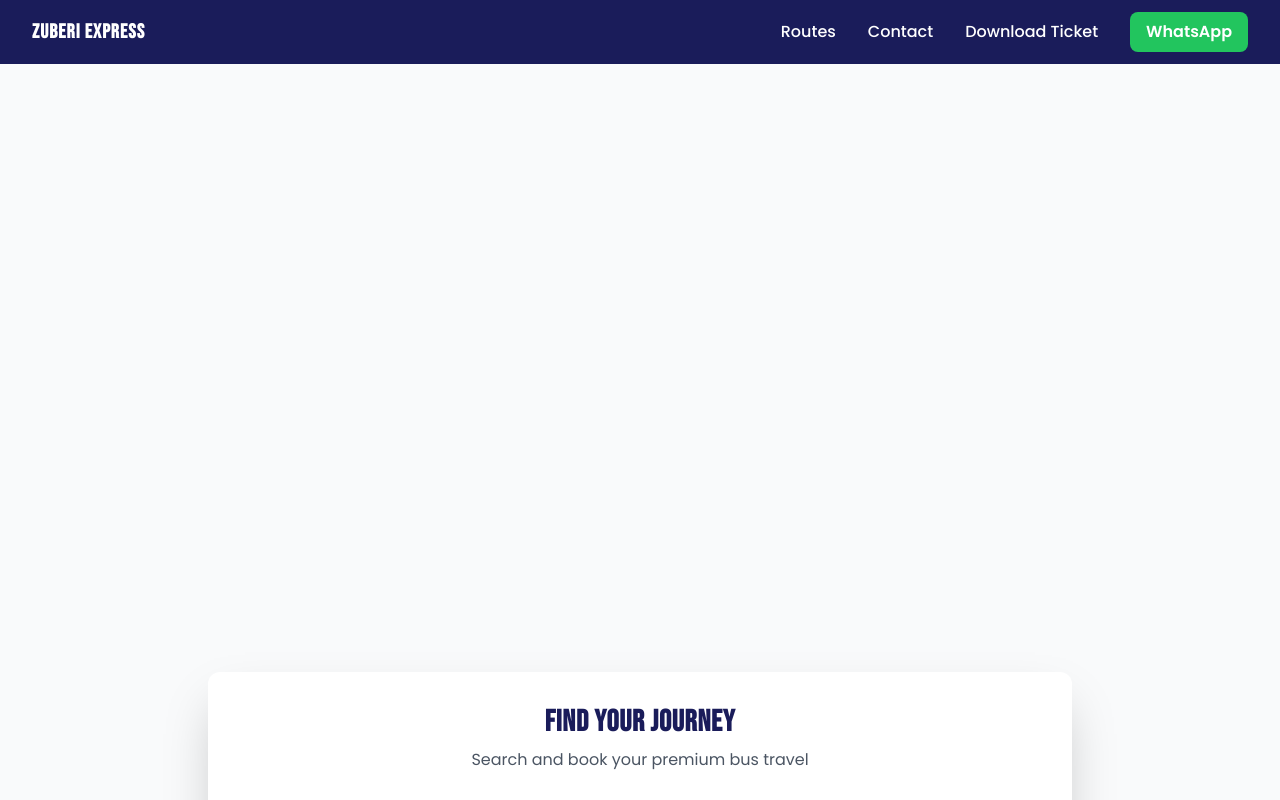
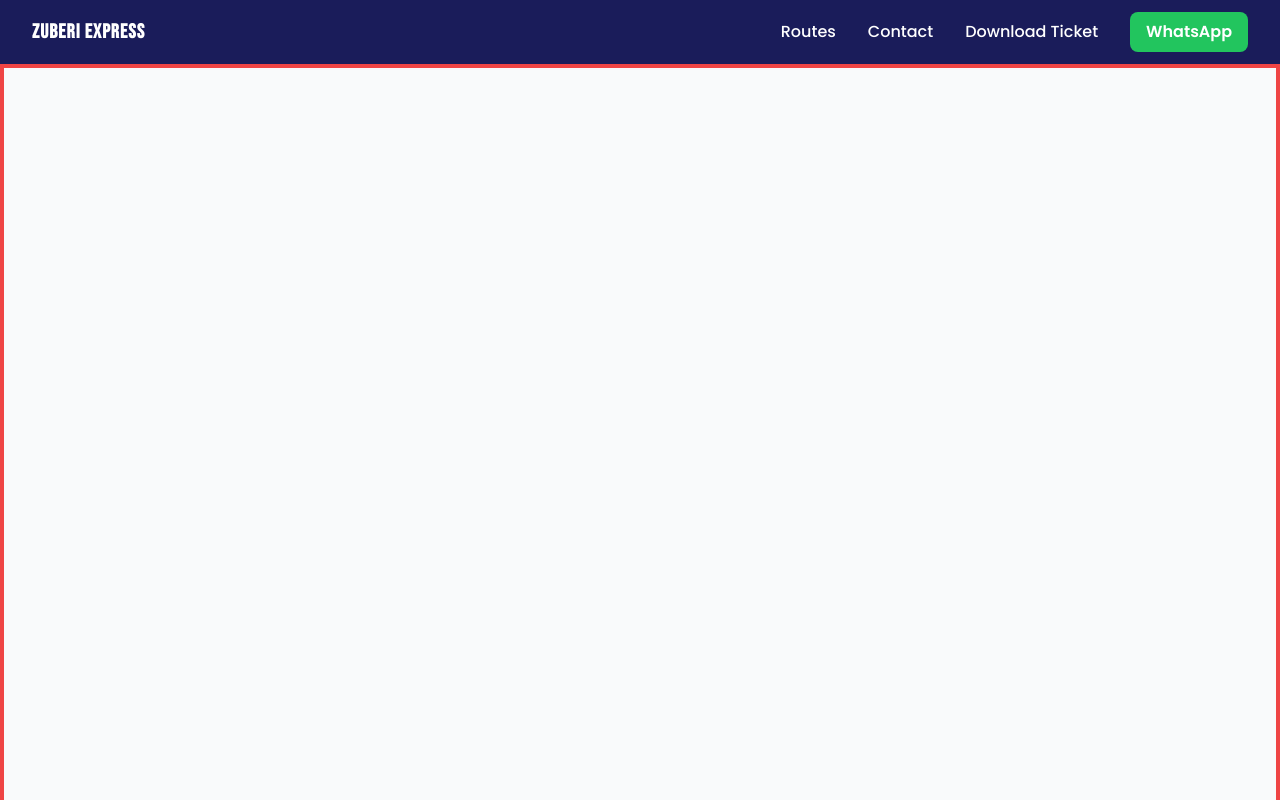
Before and after one commit to Dawinz/selous-express, a React (Create React App) app: page / in a window 1280 px wide. Shown: the top 800 px of the page. Built offline with nearby package versions, Linux system fonts and the light colour scheme.

Commit message:
Debug: Remove bg-gray-50 and set Hero to h-screen with border for image visibility

```diff
--- a/src/App.js
+++ b/src/App.js
@@ -12,7 +12,7 @@ function App() {
   const [isBookingDialogOpen, setIsBookingDialogOpen] = useState(false);
 
   return (
-    <div className={`min-h-screen bg-gray-50 font-poppins${isBookingDialogOpen ? ' blur-sm pointer-events-none select-none' : ''}`}>
+    <div className={`min-h-screen font-poppins${isBookingDialogOpen ? ' blur-sm pointer-events-none select-none' : ''}`}>
       {/* Navigation */}
       <Navbar />
 
--- a/src/components/Hero.js
+++ b/src/components/Hero.js
@@ -2,10 +2,10 @@ import React from 'react';
 
 const Hero = () => {
   return (
-    <div className="relative min-h-[80vh] flex items-center justify-center">
+    <div className="relative h-screen flex items-center justify-center border-4 border-red-500">
       {/* Background Image */}
       <div
-        className="absolute inset-0 bg-cover bg-center bg-no-repeat"
+        className="relative w-full h-full bg-cover bg-center bg-no-repeat"
         style={{
           backgroundImage: 'url(/images/zuberi 2.jpg)',
         }}
```
